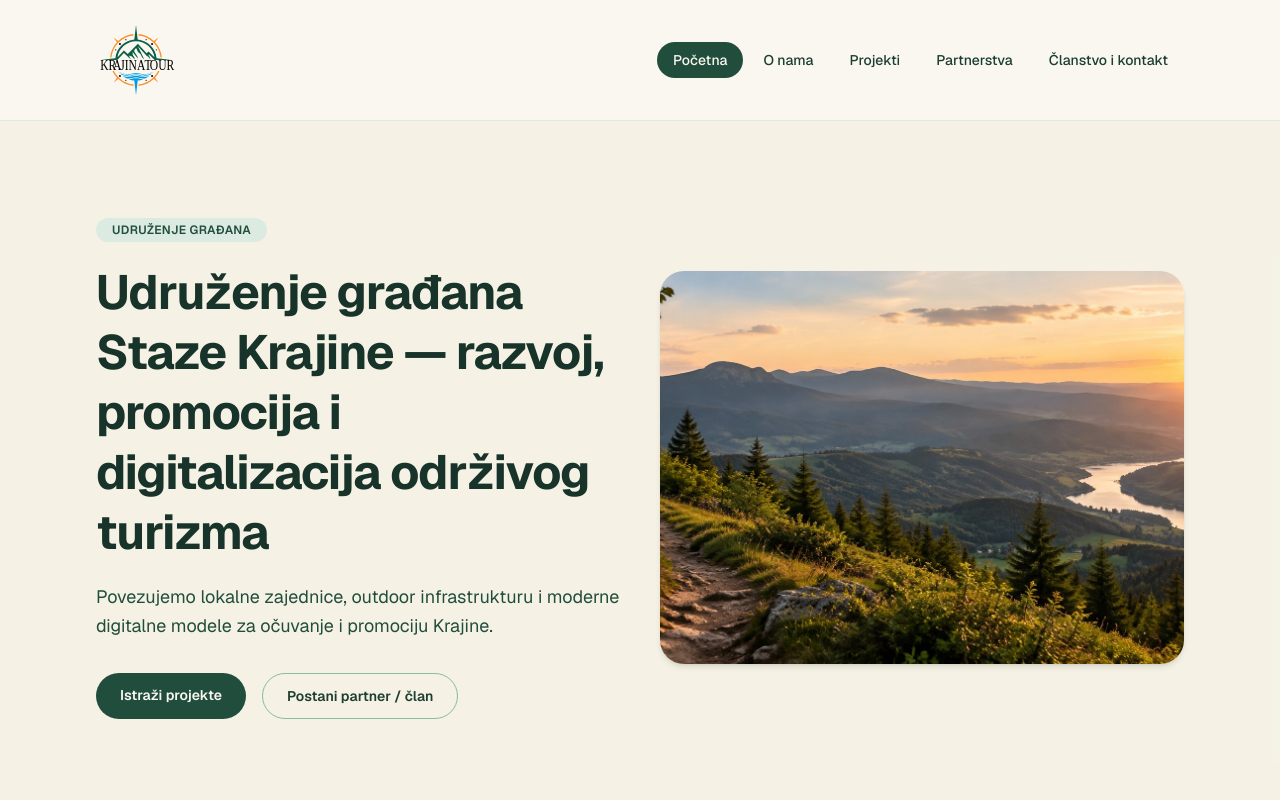
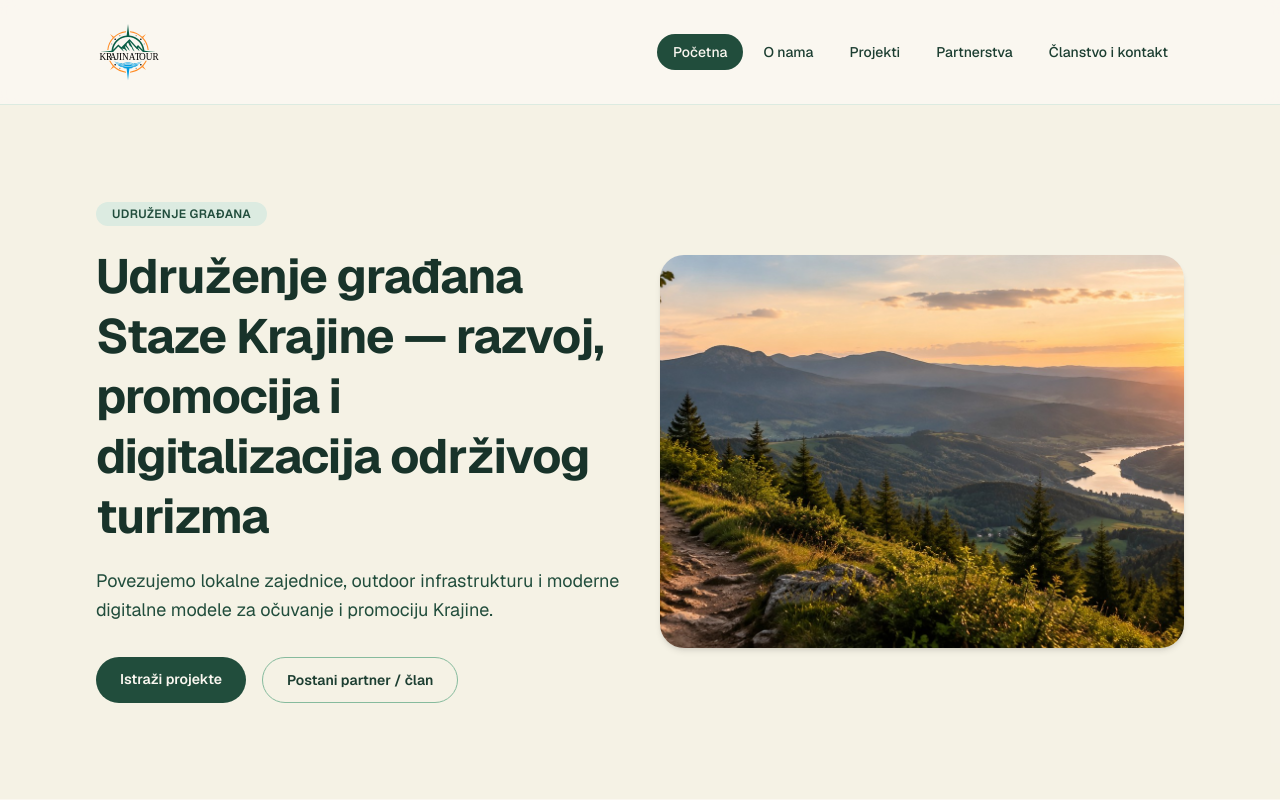
Before and after one commit to KellyVektorAI/stazekrajine-org, a Next.js app: page / in a window 1280 px wide. Shown: the top 800 px of the page. Built offline with nearby package versions, Linux system fonts and the light colour scheme.

Commit message:
Update Header.tsx

```diff
--- a/components/Header.tsx
+++ b/components/Header.tsx
@@ -13,7 +13,9 @@ export function Header() {
   return (
     <header className="sticky top-0 z-50 border-b border-forest-100 bg-sand-50/90 backdrop-blur">
      <div className="mx-auto flex max-w-6xl items-center justify-between px-5 py-8 sm:px-8">
-        <Logo />
+        <div className="flex items-center text-forest-900 [&_img]:h-16 [&_img]:w-auto [&_svg]:h-16 [&_svg]:w-auto">
+  <Logo/>
+</div>
 
         <nav className="hidden items-center gap-1 md:flex">
           {navigation.map((item) => {
```
